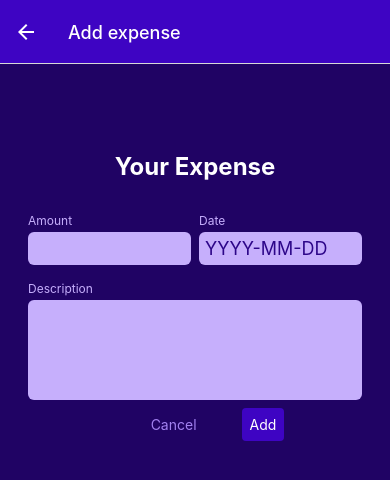
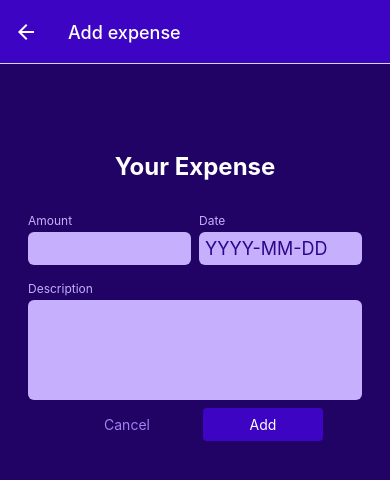
Before and after one commit to rhiannonmonks/ExpenseTracker, a React Native app: screen /ManageExpense in a window 390 px wide. Shown: the top 480 px of the page. Built offline with nearby package versions, Linux system fonts and the light colour scheme.

Commit message:
managing form state and submission

```diff
--- a/components/ManageExpense/ExpenseForm.js
+++ b/components/ManageExpense/ExpenseForm.js
@@ -1,8 +1,9 @@
 import { useState } from "react";
 import { View, StyleSheet, Text } from "react-native";
 import Input from "./Input";
+import Button from "../UI/Button";
 
-function ExpenseForm() {
+function ExpenseForm({ submitButtonLabel, onCancel, onSubmit }) {
   const [inputValues, setInputValues] = useState({
     amount: "",
     date: "",
@@ -17,6 +18,8 @@ function ExpenseForm() {
       };
     });
   }
+
+  function submitHandler() {}
 
   return (
     <View style={styles.form}>
@@ -52,6 +55,14 @@ function ExpenseForm() {
           value: inputValues.description,
         }}
       />
+      <View style={styles.buttons}>
+        <Button style={styles.button} mode="flat" onPress={onCancel}>
+          Cancel
+        </Button>
+        <Button style={styles.button} onPress={submitHandler}>
+          {submitButtonLabel}
+        </Button>
+      </View>
     </View>
   );
 }
@@ -69,6 +80,15 @@ const styles = StyleSheet.create({
     marginVertical: 24,
     textAlign: "center",
   },
+  buttons: {
+    flexDirection: "row",
+    justifyContent: "center",
+    alignItems: "center",
+  },
+  button: {
+    minWidth: 120,
+    marginHorizontal: 8,
+  },
   inputsRow: {
     flexDirection: "row",
     justifyContent: "space-between",
--- a/screens/ManageExpense.js
+++ b/screens/ManageExpense.js
@@ -46,13 +46,10 @@ function ManageExpense({ route, navigation }) {
 
   return (
     <View style={styles.container}>
-      <ExpenseForm />
-      <View style={styles.buttons}>
-        <Button style={styles.button} mode="flat" onPress={cancelHandler}>
-          Cancel
-        </Button>
-        <Button onPress={confirmHandler}>{isEditing ? "Update" : "Add"}</Button>
-      </View>
+      <ExpenseForm
+        submitButtonLabel={isEditing ? "Update" : "Add"}
+        onCancel={cancelHandler}
+      />
       {isEditing && (
         <View style={styles.deleteContainer}>
           <IconButton
@@ -75,15 +72,6 @@ const styles = StyleSheet.create({
     padding: 24,
     backgroundColor: GlobalStyles.colors.primary800,
   },
-  buttons: {
-    flexDirection: "row",
-    justifyContent: "center",
-    alignItems: "center",
-  },
-  button: {
-    minWidth: 120,
-    marginHorizontal: 8,
-  },
   deleteContainer: {
     marginTop: 16,
     paddingTop: 8,
```
